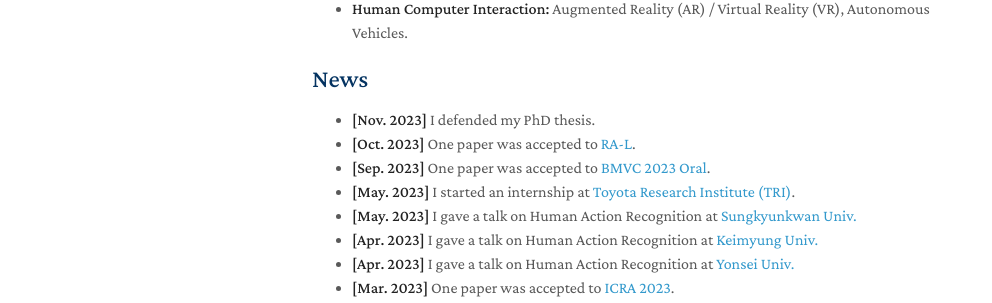
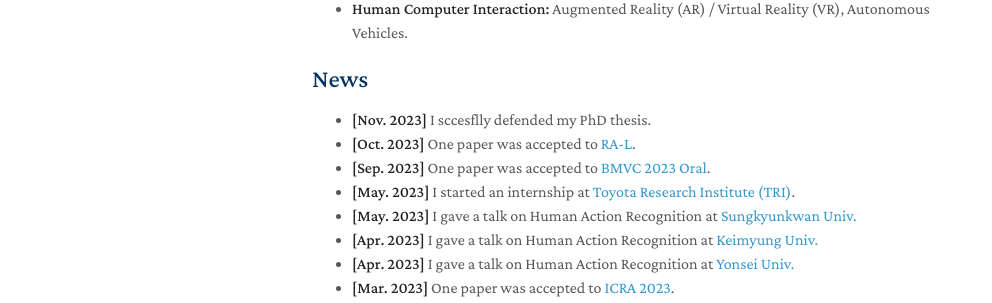
Before and after one commit to stnoah1/stnoah1.github.io, a Jekyll site: the page built from index.md, in a window 1280 px wide and 900 px high. Shown: the part 414-717 px from the top of the window, without its empty margins (158-1150 px from the left). Built offline with Jekyll 4.4.1, drawn with Linux system fonts in a browser that asks for light colours; nearby versions of some CDN libraries; a style sheet for code colours, icons or effects is not loaded; our own code applies the rules of GitHub Pages for plain Markdown files.

Commit message:
rebuilding site Thu Nov  9 00:18:11 EST 2023

```diff
--- a/index.md
+++ b/index.md
@@ -13,7 +13,7 @@ I am currently a Ph.D candidate in the Department of Electrical and Computer Eng
 
 ## News
 
-- **[Nov. 2023]** I defended my PhD thesis.
+- **[Nov. 2023]** I sccesflly defended my PhD thesis.
 - **[Oct. 2023]** One paper was accepted to [RA-L](https://www.ieee-ras.org/publications/ra-l).
 - **[Sep. 2023]** One paper was accepted to [BMVC 2023 Oral](https://bmvc2023.org).
 - **[May. 2023]** I started an internship at [Toyota Research Institute (TRI)](https://www.tri.global).
```
